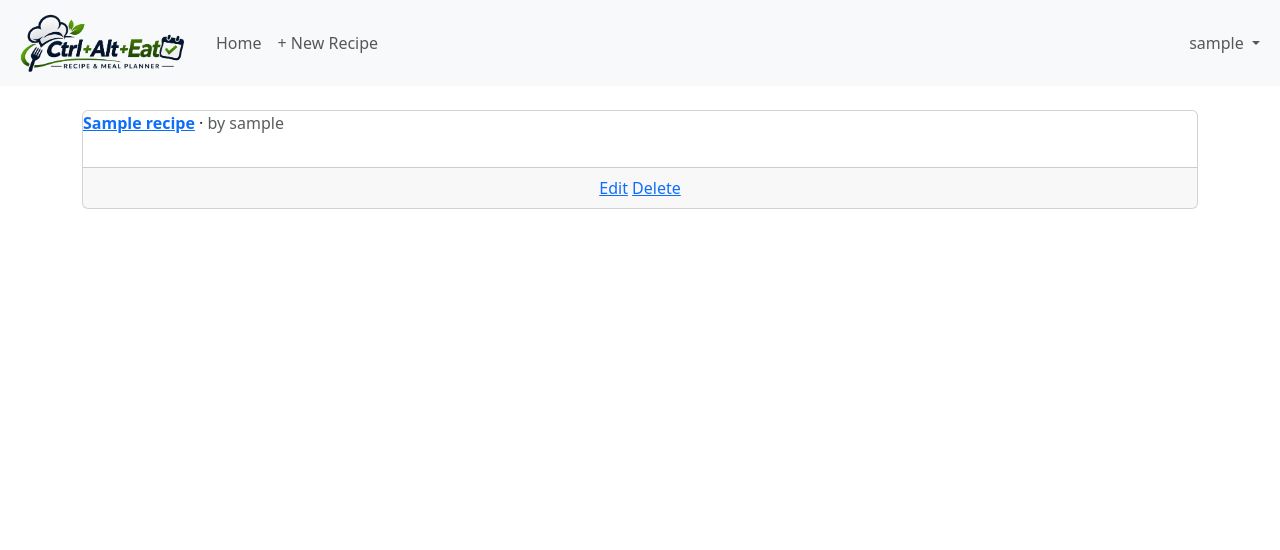
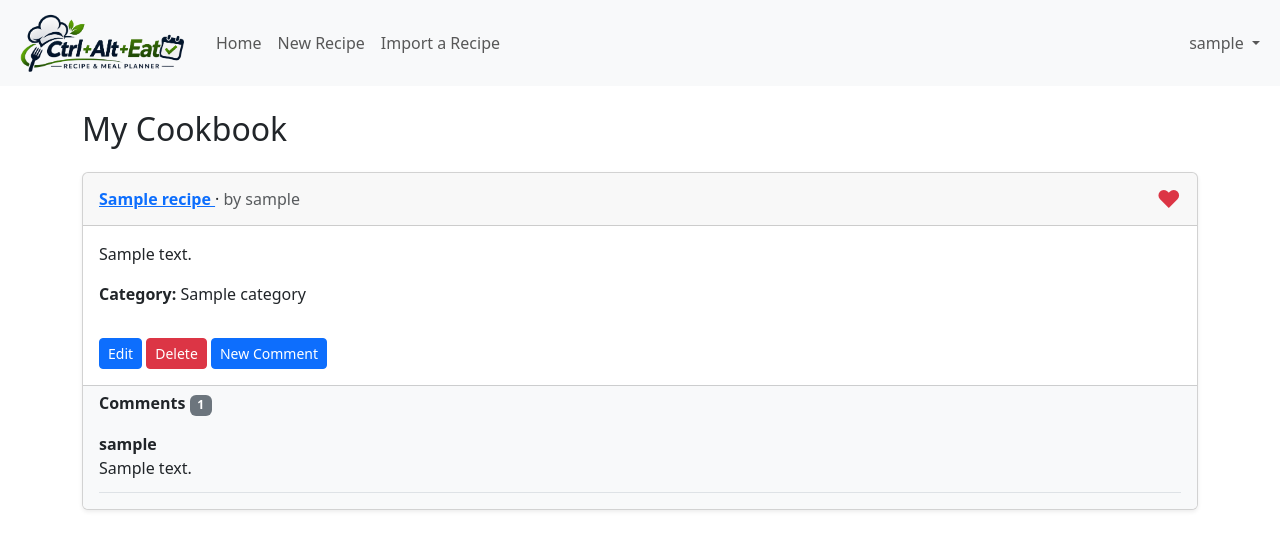
Before and after one commit to malanier-waketech/recipes, a Django app: page /recipes/ in a window 1280 px wide. Shown: the top 550 px of the page. Run offline with Django 5.2, Linux system fonts and the light colour scheme; a user stored in the database is signed in; tables that the repository leaves empty hold one stand-in row (values such as "Sample post").

Commit message:
comments app

```diff
--- a/pages/urls.py
+++ b/pages/urls.py
@@ -1,4 +1,5 @@
 from django.urls import path
+
 from .views import HomePageView
 
 urlpatterns = [
--- a/recipes/models.py
+++ b/recipes/models.py
@@ -74,11 +74,6 @@ class Recipe(models.Model):
     source_url = models.URLField(blank=True)
     image_url = models.URLField(blank=True)
 
-    # Recipe and ingredient relationship
-    ingredients = models.ManyToManyField(
-        Ingredient, through="RecipeIngredient", related_name="recipes"
-    )
-
     created_at = models.DateTimeField(auto_now_add=True)
 
     updated_at = models.DateTimeField(auto_now=True)
@@ -111,3 +106,18 @@ class RecipeIngredient(models.Model):
 
     def __str__(self):
         return f"{self.quantity or ''} {self.unit} {self.ingredient.name}".strip()
+
+
+class Comment(models.Model):
+    recipe = models.ForeignKey(Recipe, on_delete=models.CASCADE)
+    comment = models.CharField(max_length=140)
+    owner_id = models.ForeignKey(
+        settings.AUTH_USER_MODEL,
+        on_delete=models.CASCADE,
+    )
+
+    def __str__(self):
+        return self.comment
+
+    def get_absolute_url(self):
+        return reverse("recipe_list")
--- a/recipes/views.py
+++ b/recipes/views.py
@@ -1,23 +1,62 @@
 from django.contrib.auth.mixins import LoginRequiredMixin, UserPassesTestMixin
 from django.db import transaction
 from django.shortcuts import redirect
-from django.urls import reverse_lazy
-from django.views.generic import DetailView, ListView
+from django.urls import reverse, reverse_lazy
+from django.views import View
+from django.views.generic import DetailView, FormView, ListView
+from django.views.generic.detail import SingleObjectMixin
 from django.views.generic.edit import CreateView, DeleteView, UpdateView
 
-from .forms import RecipeIngredientFormSet
+from .forms import CommentForm, RecipeIngredientFormSet
 from .models import Recipe
 
+# Create your views here.
 
-# Create your views here.
+
+class CommentPost(SingleObjectMixin, FormView):
+    model = Recipe
+    form_class = CommentForm
+    template_name = "recipe_detail.html"
+
+    def post(self, request, *args, **kwargs):
+        self.object = self.get_object()
+        return super().post(request, *args, **kwargs)
+
+    def form_valid(self, form):
+        comment = form.save(commit=False)
+        comment.recipe = self.object
+        comment.owner_id = self.request.user
+        comment.save()
+        return super().form_valid(form)
+
+    def get_success_url(self):
+        recipe = self.object
+        return reverse("recipe_detail", kwargs={"pk": recipe.pk})
+
+
+class CommentGet(DetailView):
+    model = Recipe
+    template_name = "recipe_detail.html"
+
+    def get_context_data(self, **kwargs):
+        context = super().get_context_data(**kwargs)
+        context["form"] = CommentForm
+        return context
+
+
 class RecipeListView(LoginRequiredMixin, ListView):
     model = Recipe
     template_name = "recipe_list.html"
 
 
-class RecipeDetailView(LoginRequiredMixin, DetailView):
-    model = Recipe
-    template_name = "recipe_detail.html"
+class RecipeDetailView(LoginRequiredMixin, View):
+    def get(self, request, *args, **kwargs):
+        view = CommentGet.as_view()
+        return view(request, *args, **kwargs)
+
+    def post(self, request, *args, **kwargs):
+        view = CommentPost.as_view()
+        return view(request, *args, **kwargs)
 
 
 class RecipeUpdateView(LoginRequiredMixin, UserPassesTestMixin, UpdateView):
--- a/templates/base.html
+++ b/templates/base.html
@@ -1,4 +1,3 @@
-
 {% load static %}
 <!DOCTYPE html>
 <html lang="en">
@@ -87,7 +86,15 @@
                             class="nav-link"
                             href="{% url 'recipe_new' %}"
                         >
-                            + New Recipe
+                            New Recipe
+                        </a>
+                    </li>
+                    <li class="nav-item">
+                        <a
+                            class="nav-link"
+                            href="#"
+                        >
+                            Import a Recipe
                         </a>
                     </li>
 
--- a/templates/recipe_list.html
+++ b/templates/recipe_list.html
@@ -1,29 +1,127 @@
+
 {% extends "base.html" %}
 
 {% block title %}Recipes{% endblock title %}
 
 {% block content %}
+
+<h2 class="mb-4">My Cookbook</h2>
+
 {% for recipe in recipe_list %}
 
-<div class="card">
-    <div class=class="card-header">
-        <span class="fw-bold">
-            <a href="{{ recipe.get_absolute_url }}">{{ recipe.title }}</a>
-        </span> &middot;
-        <span class="text-muted">by {{ recipe.owner_id }}</span>
-    </div>
-    {% if recipe.owner_id.pk == request.user.pk%}
-    <div class="card-body">
-        {{ recipe.body }}
+<div class="card mb-3 shadow-sm">
+
+    <!-- Recipe Header -->
+    <div class="card-header d-flex justify-content-between align-items-center">
+
+        <div>
+            <span class="fw-bold">
+                <a href="{{ recipe.get_absolute_url }}">
+                    {{ recipe.title }}
+                </a>
+            </span>
+
+            &middot;
+
+            <span class="text-muted">
+                by {{ recipe.owner_id }}
+            </span>
+        </div>
+
+        <!-- Favorite Indicator -->
+        <div>
+            {% if recipe.is_favorite %}
+                <span class="text-danger fs-4"
+                      title="Favorite Recipe">
+                    &#9829;
+                </span>
+            {% else %}
+                <span class="text-secondary fs-4"
+                      title="Not a Favorite">
+                    &#9825;
+                </span>
+            {% endif %}
+        </div>
+
     </div>
 
-    <div class="card-footer text-center text-muted">
-        <a href="{% url 'recipe_edit' recipe.pk %}"">Edit</a>
-        <a href="{% url 'recipe_delete' recipe.pk %}"">Delete</a>
+    <!-- Recipe Information -->
+    <div class="card-body">
+
+        <p>{{ recipe.description }}</p>
+
+        <p>
+            <strong>Category:</strong>
+            {{ recipe.category }}
+        </p>
 
     </div>
-        {% endif %}
+
+    <!-- Owner Actions -->
+    {% if recipe.owner_id.pk == request.user.pk %}
+
+    <div class="px-3 pb-3">
+
+        <a href="{% url 'recipe_edit' recipe.pk %}"
+           class="btn btn-primary btn-sm">
+            Edit
+        </a>
+
+        <a href="{% url 'recipe_delete' recipe.pk %}"
+           class="btn btn-danger btn-sm">
+            Delete
+        </a>
+            <a href="{{ recipe.get_absolute_url}}"
+           class="btn btn-primary btn-sm">
+            New Comment
+        </a>
+
+    </div>
+
+    {% endif %}
+
+    <!-- Comments Section -->
+    <div class="card-footer bg-light">
+
+        <h6 class="fw-bold mb-3">
+            Comments
+            <span class="badge bg-secondary">
+                {{ recipe.comment_set.count }}
+            </span>
+        </h6>
+
+        {% for comment in recipe.comment_set.all %}
+
+        <div class="border-bottom mb-2 pb-2">
+
+            <span class="fw-bold">
+                {{ comment.owner_id }}
+            </span>
+
+            <p class="mb-1">
+                {{ comment }}
+            </p>
+
+        </div>
+
+        {% empty %}
+
+        <p class="text-muted small mb-0">
+            No comments yet.
+        </p>
+
+        {% endfor %}
+
+    </div>
+
 </div>
-<br/>
+
+{% empty %}
+
+<div class="alert alert-info">
+    No recipes have been added yet.
+</div>
+
 {% endfor %}
+
 {% endblock content %}
```
Also changed, not shown: recipes/admin.py (+111 -5 lines), recipes/forms.py (+10 -1 lines), templates/index.html (added, +166 -0 lines), templates/recipe_detail.html (+18 -0 lines), templates/recipe_import.html (added, +18 -0 lines), recipes/migrations/0003_comment.py (added), recipes/static/images/background.png (added).
